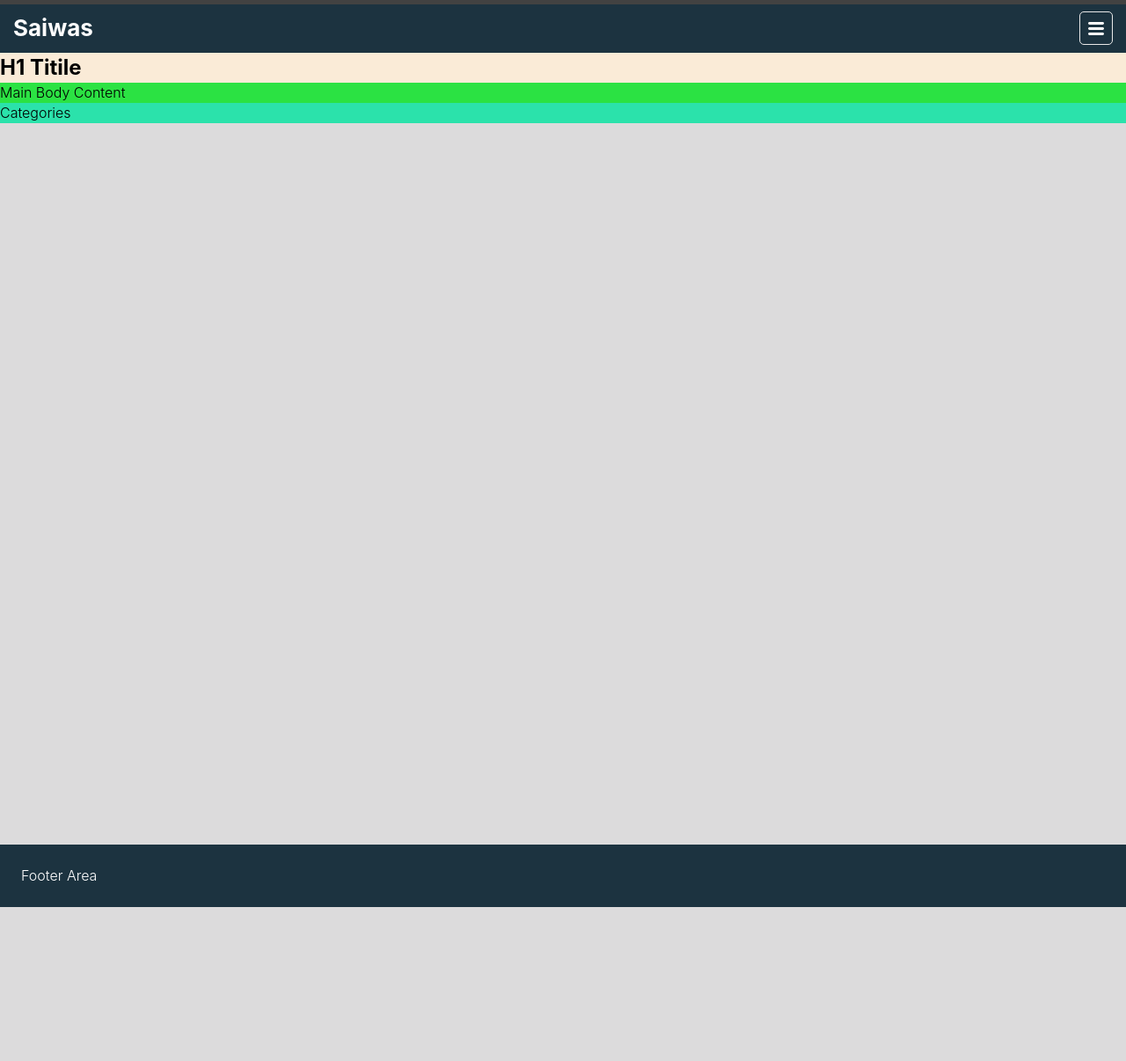
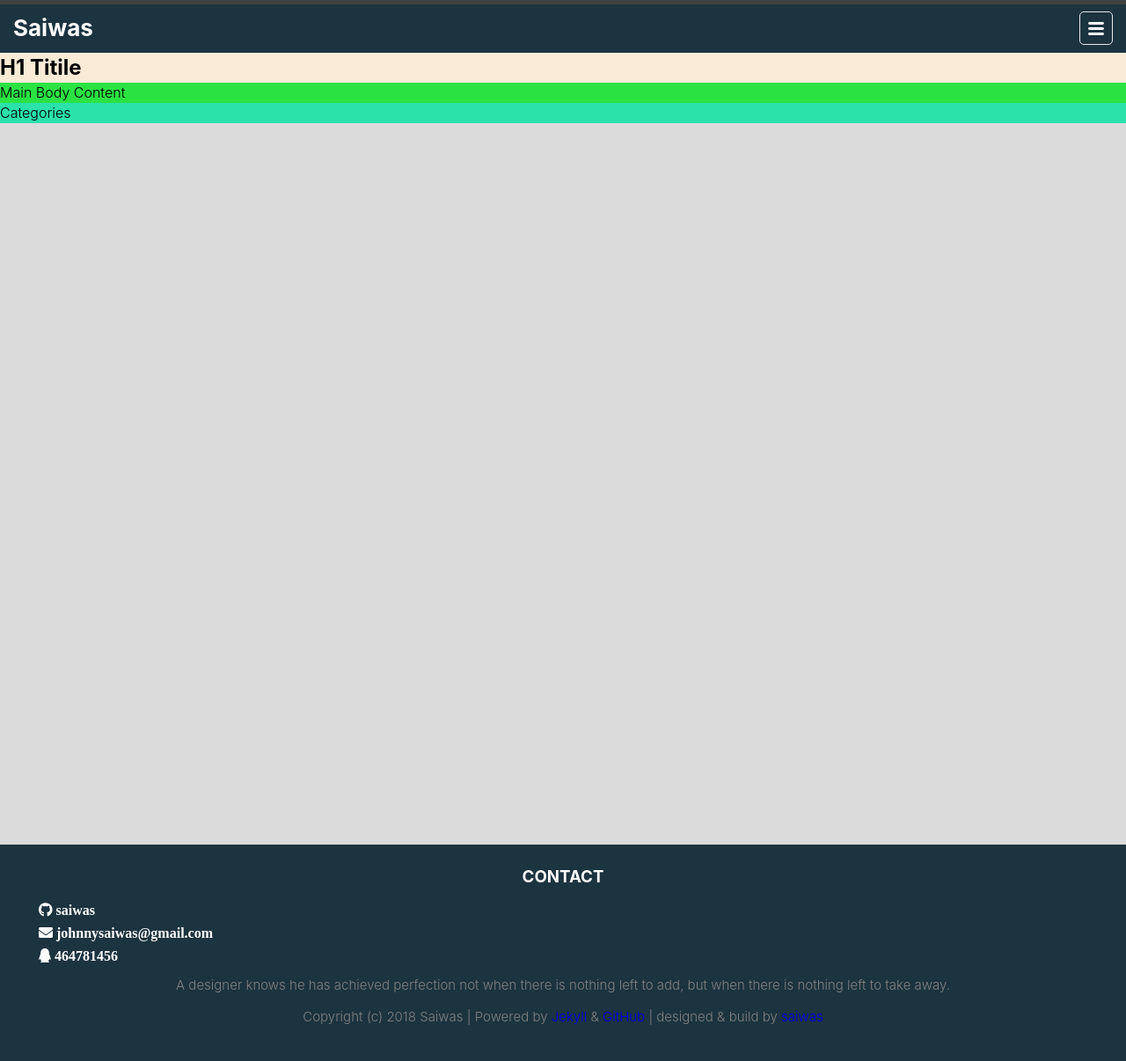
Before and after one commit to saiwas/blog, a Jekyll site: the page built from index.md, in a window 1280 px wide. Shown: the whole page at 88% size. Built offline with Jekyll 4.4.1, drawn with Linux system fonts in a browser that asks for light colours; nearby versions of some CDN libraries; before the commit the page ends 1031 px from its top, so only the background shows below that.

Commit message:
Add footer

```diff
--- a/_includes/meta-head.html
+++ b/_includes/meta-head.html
@@ -1,4 +1,5 @@
 <head>
   <title>Test</title>
   <link rel="stylesheet" type="text/css" href="/css/main.css">
+  <link rel="stylesheet" href="https://use.fontawesome.com/releases/v5.0.13/css/all.css" integrity="sha384-DNOHZ68U8hZfKXOrtjWvjxusGo9WQnrNx2sqG0tfsghAvtVlRW3tvkXWZh58N9jp" crossorigin="anonymous">
 </head>
--- a/_layouts/default.html
+++ b/_layouts/default.html
@@ -1,7 +1,6 @@
 
 <!DOCTYPE html>
 <html>
-
   {% include meta-head.html %}
   <body>
 		<header id="site-header" role="banner">
@@ -14,6 +13,31 @@
 			</main>
 			<aside class="categories">Categories</aside>
 		</section>
-		<footer id="footer">Footer Area</footer>
+		<footer id="footer">
+			<div class="contact wrapper">
+				<h3>CONTACT</h3>
+				<ul class="social-media-list">
+					<li class="fab fa-github">
+						<a href="https://github.com/saiwas">
+							saiwas
+						</a>
+					</li>
+					<li class="fa fa-envelope">
+						<a href="mailto:johnnysaiwas@gmail.com">
+							johnnysaiwas@gmail.com
+						</a>
+					</li>
+					<li class="fab fa-qq">
+						<a href="/">
+							464781456
+						</a>
+					</li>
+				</ul>
+				<p>A designer knows he has achieved perfection not when there is nothing left to add, but when there is nothing left to take away.</p>
+				<p id="legal">
+            Copyright (c) 2018 Saiwas | Powered by <a href="http://jekyllrb.com">Jekyll</a> &amp; <a href="http://github.com">GitHub</a> | designed &amp; build by <a href="http://saiwas.github.io">saiwas</a>
+        </p>
+			</div>
+		</footer>
   </body>
 </html>
--- a/_sass/_layout.scss
+++ b/_sass/_layout.scss
@@ -1,2 +1,3 @@
 @import "layout/base";
 @import "layout/header";
+@import "layout/footer";
--- /dev/null
+++ b/_sass/layout/_footer.scss
@@ -0,0 +1,27 @@
+.contact {
+  justify-content: center;
+  flex-direction: column;
+
+  p {
+    font-size: 15px;
+    color: #828282;
+  }
+}
+
+.social-media-list {
+  display: flex;
+  flex-direction: column;
+  margin: 10px;
+  width: 100%;
+  a {
+    color: #fff;
+    font-weight: 600;
+  }
+  li {
+    margin: 5px;
+  }
+}
+
+#legal {
+  margin: 15px 5px;
+}
```
